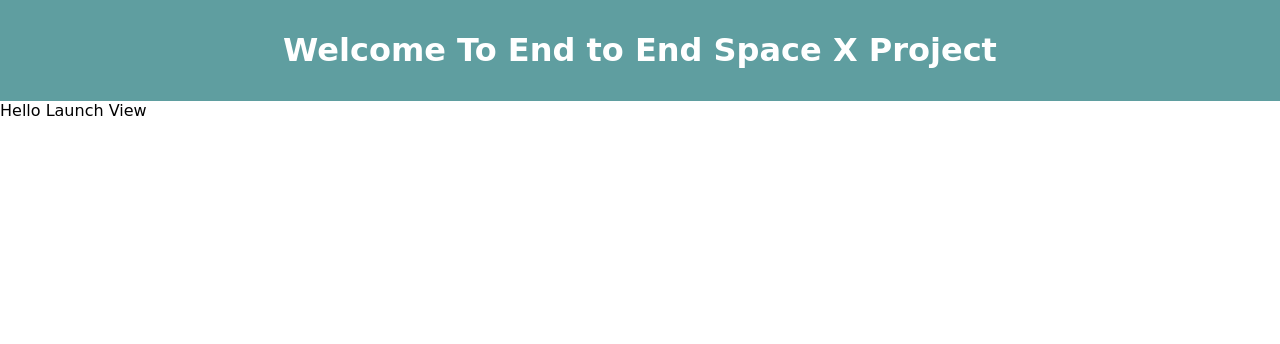
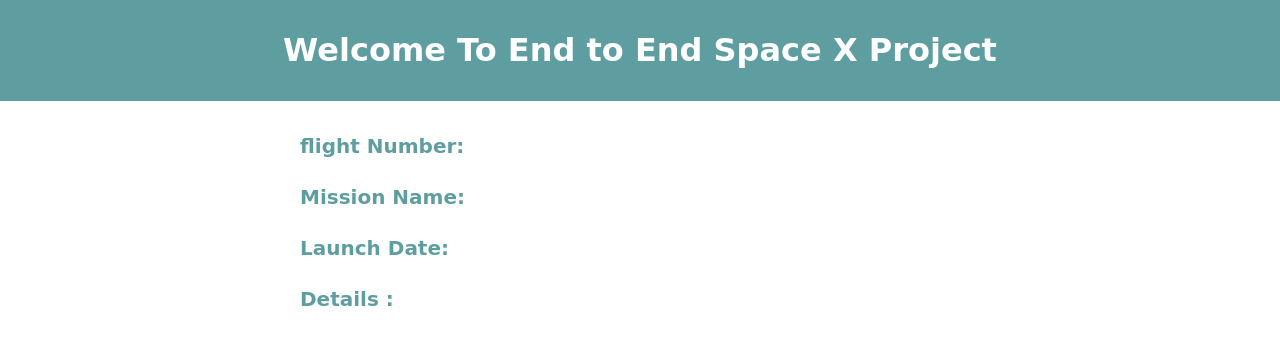
Before and after one commit to venkatareddych/space-x, a React (Create React App) app: page /launch/1 in a window 1280 px wide. Shown: the top 344 px of the page. Built offline with nearby package versions, Linux system fonts and the light colour scheme; no server answers.

Commit message:
added launch view and styles to it

```diff
--- a/src/App.jsx
+++ b/src/App.jsx
@@ -1,5 +1,5 @@
 import React from 'react';
-import Header from './Components/Header/Header';
+import Header  from './Components/Header/Header';
 import LaunchesList from './Components/LaunchesList/LaunchesList';
 import LaunchView from './Components/LaunchView/LaunchView';
 import {BrowserRouter as Router,Route,Switch} from "react-router-dom";
--- a/src/Components/LaunchView/LaunchView.jsx
+++ b/src/Components/LaunchView/LaunchView.jsx
@@ -1,12 +1,50 @@
 import React from 'react';
+import axios from 'axios';
+import { withRouter } from 'react-router';
+import './style.css';
 
 
-export default class LaunchView extends React.Component {
+export class LaunchView extends React.Component {
+
+    state = {
+        launch : {}
+    }
+
+     componentDidMount = () => {
+        let flightNo = this.props.match.params.flight_number
+        this.getLaunch(flightNo)
+    }
+
+  getLaunch = (flightNo) => {
+    axios.get('https://api.spacexdata.com/v3/launches/' + flightNo).then((response) => {
+      this.setState(
+        { launch: response.data }
+      )
+    }).catch((error) => {
+      console.log(error)
+    })
+  }
+
+launchAttribute = (title,key) => {
+    const value = this.state.launch[key]
+    return (
+        <div className="viewstyles">
+            <h1>{title}</h1>
+            <h1>{value}</h1>
+        </div>
+    )
+}
+
     render() {
+        console.log(this.state.launch);
         return (
-            <div>
-                Hello Launch View
+            <div className="launch-view">
+                {this.launchAttribute('flight Number:' , 'flight_number')}
+                {this.launchAttribute('Mission Name:' , 'mission_name')}
+                {this.launchAttribute('Launch Date:' , 'launch_date_local')}
+                <h1> Details :</h1><p>{this.state.launch.details}</p>
             </div>
         )
     }
 }
+export default withRouter(LaunchView);
--- /dev/null
+++ b/src/Components/LaunchView/style.css
@@ -0,0 +1,21 @@
+.viewstyles{
+    display: flex;
+}
+.viewstyles h1{
+    width: 300px;
+    font-size: 20px;
+    color: cadetblue;
+}
+.launch-view h1 {
+    font-size: 20px;
+    color: cadetblue;
+}
+.launch-view {
+    max-width: 1000px;
+    margin:auto;
+    margin-top: 20px;
+    margin-left: 300px;
+}
+.launch-view p{
+    color: grey;
+}
--- a/src/Components/LaunchesList/LaunchesList.jsx
+++ b/src/Components/LaunchesList/LaunchesList.jsx
@@ -15,8 +15,7 @@
     }
 
     getLaunches = () => {
-        axios.get('https://api.spacexdata.com/v3/launches')
-        .then((response) => {
+        axios.get('https://api.spacexdata.com/v3/launches').then((response) => {
            this.setState({
                launches : response.data
            })
@@ -51,7 +50,6 @@
     }
 
     render() {
-
         return (
                 <div className="LaunchList">
                     {this.launchList()}
```
